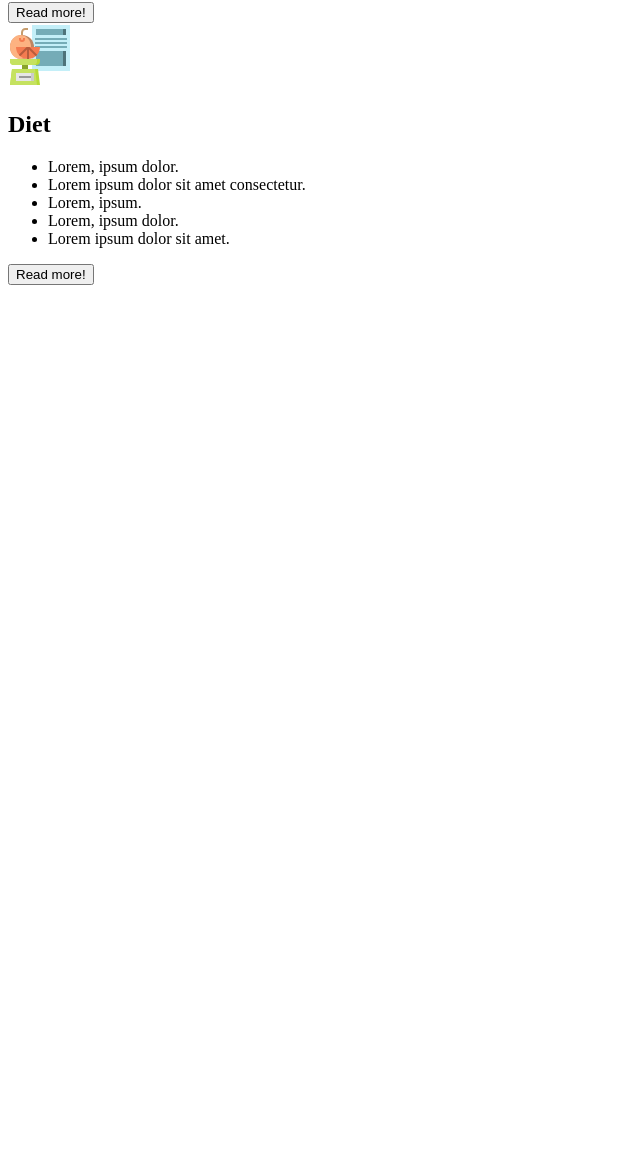
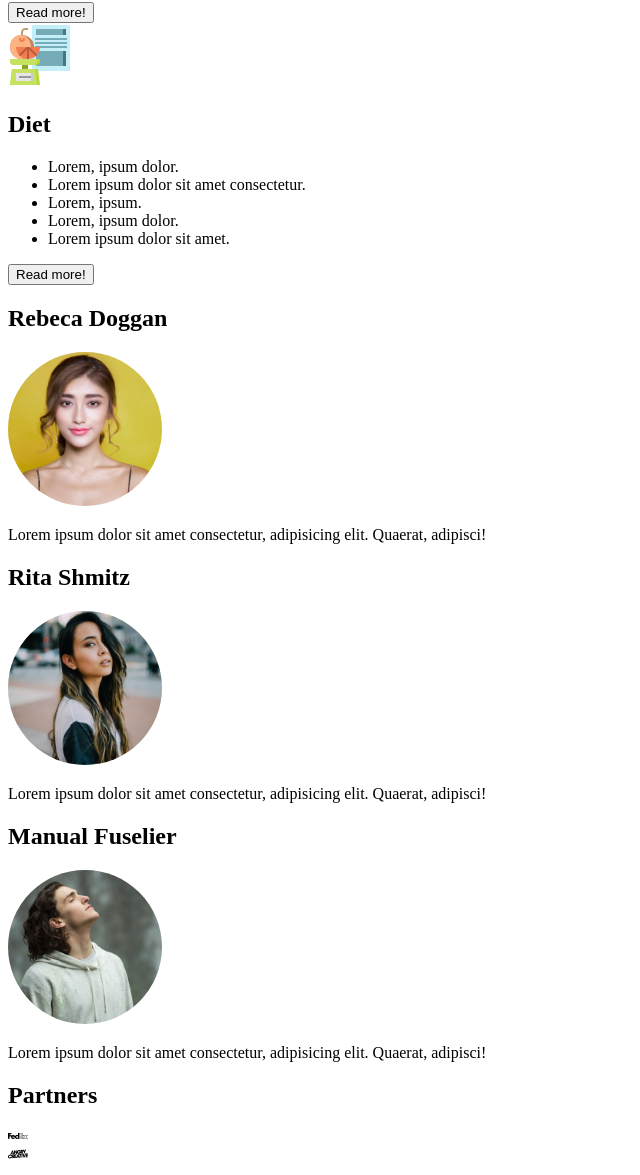
Before and after one commit to damiandusinski/Justrun, a plain HTML site: page index.html in a window 1280 px wide. Shown: the part 568-1743 px from the top of the page, without its empty margins (0-640 px from the left). Before the commit the page ends 861 px from the top, so only its background shows below. Drawn offline with Linux system fonts and the light colour scheme.

Commit message:
add feedbacks and partners section and add img files

```diff
--- a/index.html
+++ b/index.html
@@ -77,7 +77,52 @@
                 </div>
             </section>
             <!-- offers end here -->
+            <!-- feedbacks start here -->
+            <section class="feedbacks">
+                <div class="feedbacks-container">
+                    <h1 class="section-head"></h1>
+                    <div class="feedback-box">
+                        <h2 class="feedback-head">Rebeca Doggan</h2>
+                        <img src="img/1.png" alt="">
+                        <p class="feedback-text">Lorem ipsum dolor sit amet consectetur, adipisicing elit. Quaerat,
+                            adipisci!</p>
+                    </div>
+                    <div class="feedback-box">
+                        <h2 class="feedback-head">Rita Shmitz</h2>
+                        <img src="img/2.png" alt="">
+                        <p class="feedback-text">Lorem ipsum dolor sit amet consectetur, adipisicing elit. Quaerat,
+                            adipisci!</p>
+                    </div>
+                    <div class="feedback-box">
+                        <h2 class="feedback-head">Manual Fuselier</h2>
+                        <img src="img/3.png" alt="">
+                        <p class="feedback-text">Lorem ipsum dolor sit amet consectetur, adipisicing elit. Quaerat,
+                            adipisci!</p>
+                    </div>
+                </div>
+            </section>
+            <!-- feedbacks end here -->
         </main>
+        <!-- main end here -->
+        <asice>
+            <section class="partners">
+                <div class="partners-container">
+                    <h1 class="section-head">Partners</h1>
+                    <div class="partner-box">
+                        <i class="fab fa-fedex"></i>
+                    </div>
+                    <div class="partner-box">
+                        <i class="fab fa-angrycreative"></i>
+                    </div>
+                    <div class="partner-box">
+                        <i class="fab fa-tripadvisor"></i>
+                    </div>
+                    <div class="partner-box">
+                        <i class="fab fa-spotify"></i>
+                    </div>
+                </div>
+            </section>
+        </asice>
     </div>
 </body>
 
```
Also changed, not shown: img/1.png (added), img/2.png (added), img/3.png (added).
